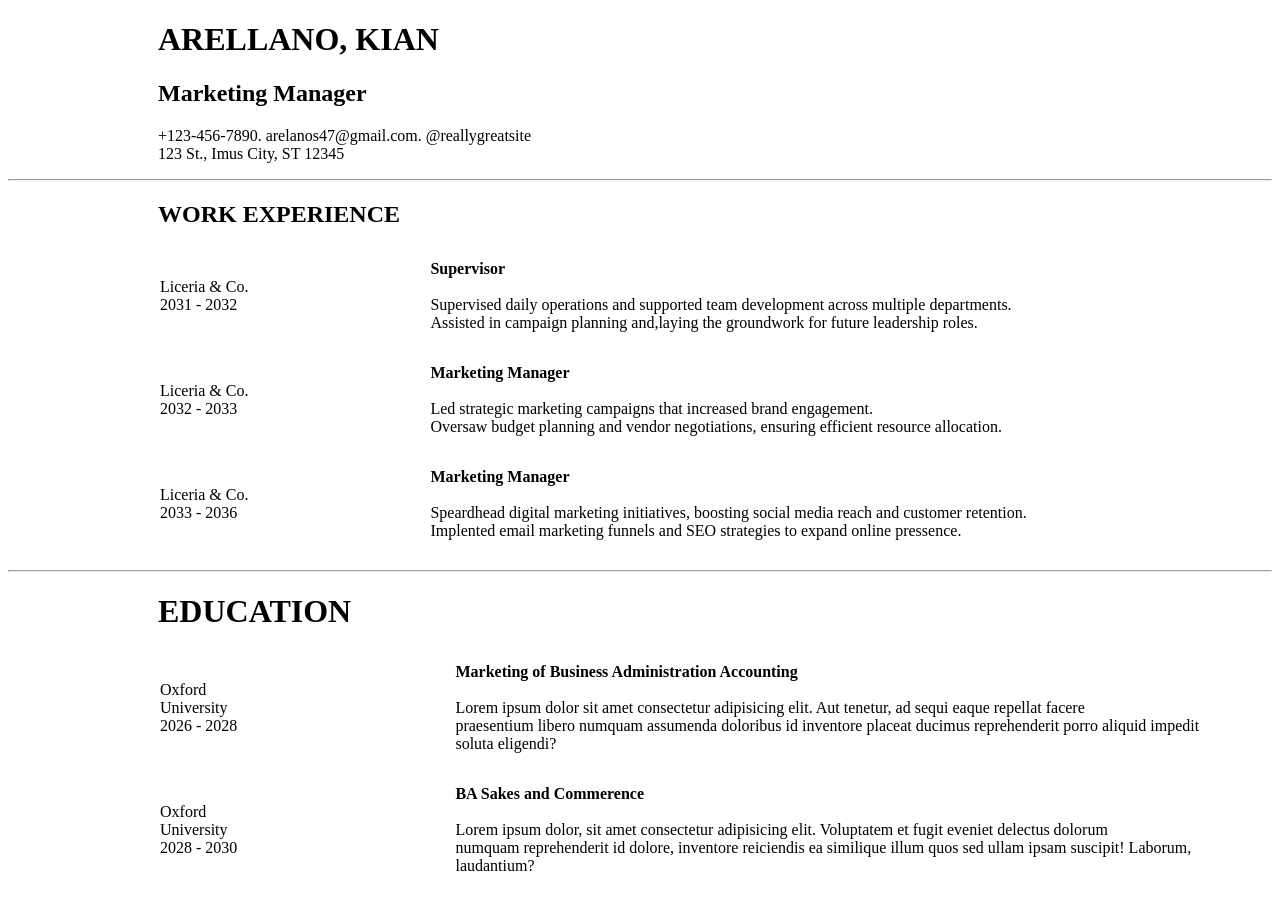
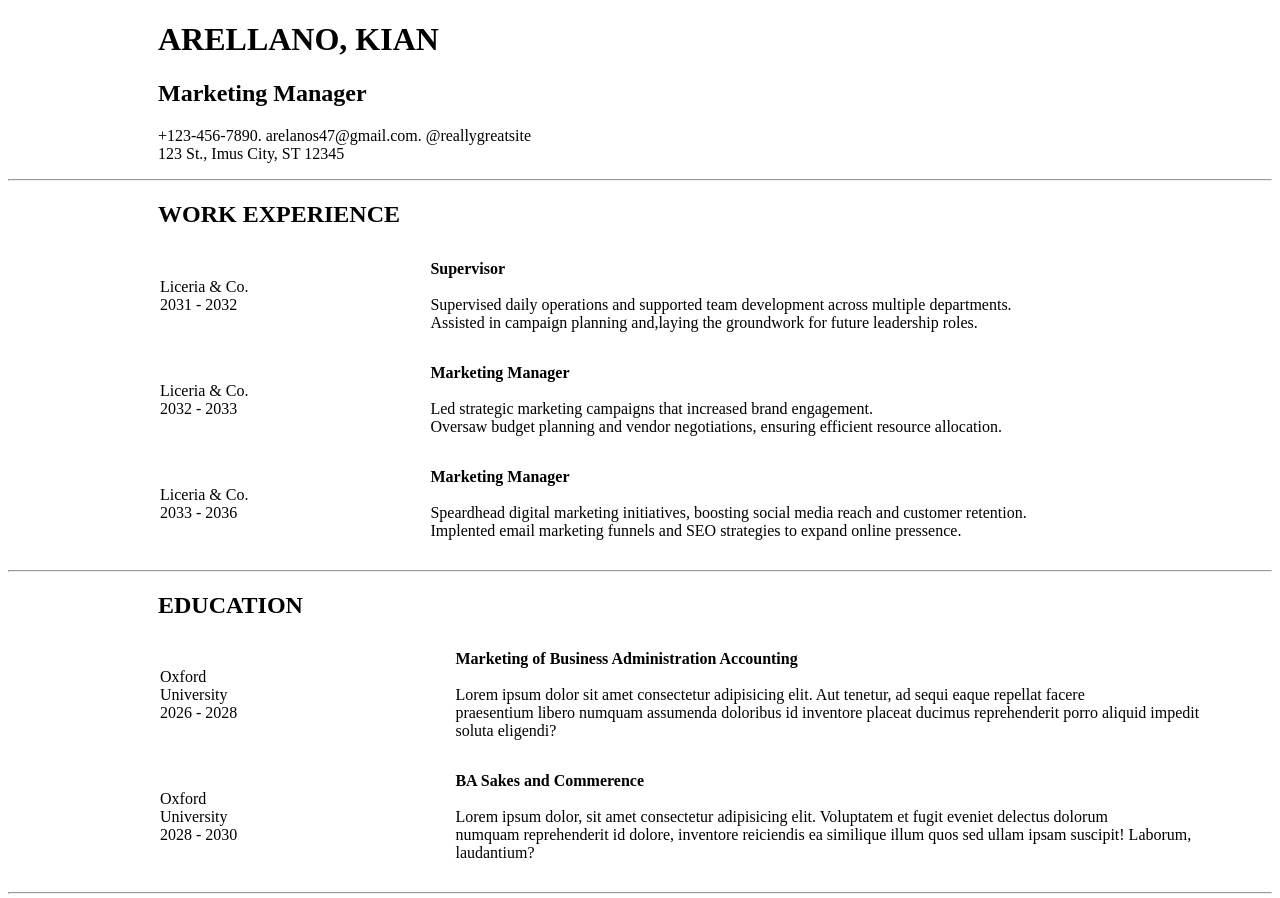
Before and after one commit to Arellano-Kian/Resume, a plain HTML site: page index.html in a window 1280 px wide. Shown: the top 898 px of the page. Drawn offline with Linux system fonts and the light colour scheme.

Commit message:
Update index.html

```diff
--- a/index.html
+++ b/index.html
@@ -54,7 +54,7 @@ h2{
         </tr>
       </table>
  <hr>
- <h1>EDUCATION</h1>
+ <h2>EDUCATION</h2>
        <table>
         <tr>
           <td>Oxford University<br>2026 - 2028</td>
@@ -76,4 +76,5 @@ h2{
   </tr>
 </table>
     </body>
+
 </html>
```
